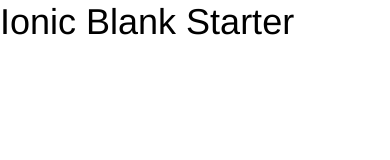
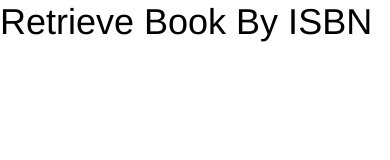
Before and after one commit to Ted95153420/AngularIonic, a website: page AndroidApp/www/index.html in a window 390 px wide. Drawn offline with Linux system fonts and the light colour scheme; some packages are replaced by stand-ins of ours; files that its build step writes are made by us from their sources.

Commit message:
minor tweak to ionic UI

```diff
--- a/AndroidApp/www/index.html
+++ b/AndroidApp/www/index.html
@@ -25,7 +25,7 @@
 
     <ion-pane>
       <ion-header-bar class="bar-stable">
-        <h1 class="title">Ionic Blank Starter</h1>
+        <h1 class="title">Retrieve Book By ISBN</h1>
       </ion-header-bar>
       <ion-content>
       </ion-content>
```
